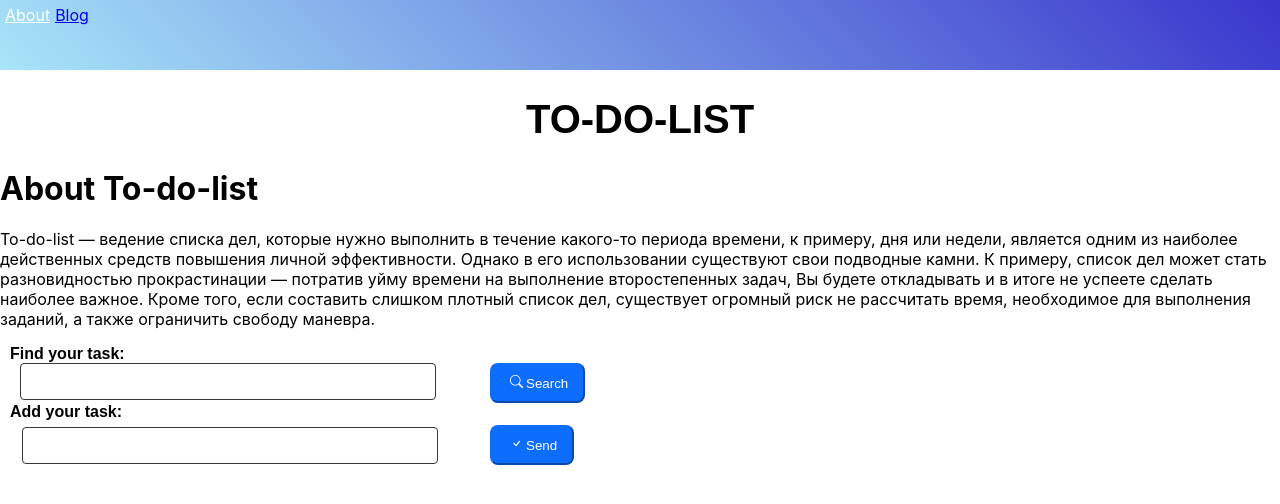
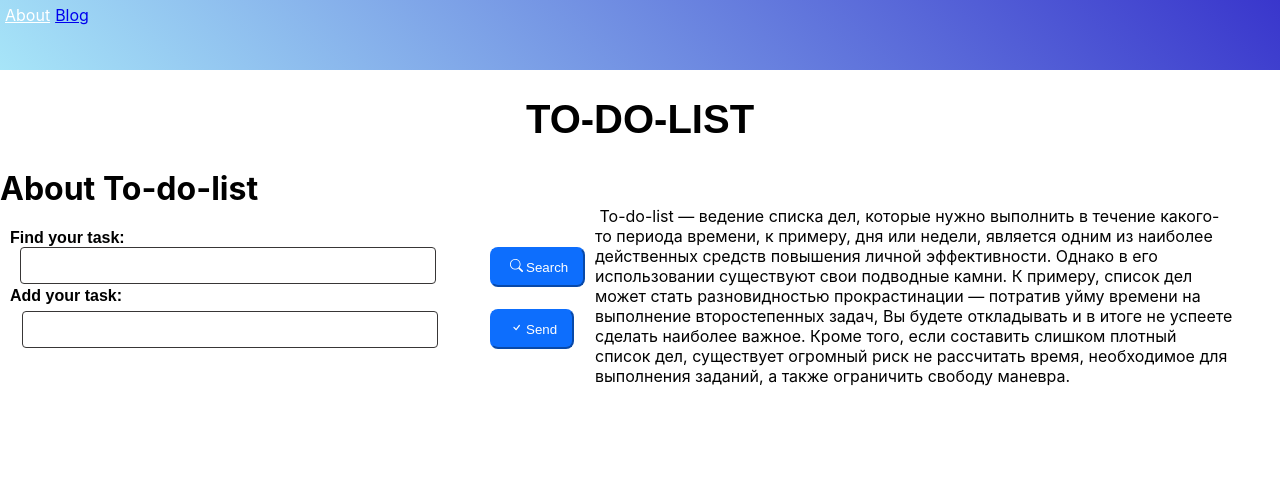
Before and after one commit to Tatsiana1010/to-do-list, a React (Create React App) app in the folder list/: page /about in a window 1280 px wide. Shown: the top 504 px of the page. Built offline with nearby package versions, Linux system fonts and the light colour scheme.

Commit message:
конечный

```diff
--- a/list/src/link/Aboutpage/index.css
+++ b/list/src/link/Aboutpage/index.css
@@ -1,3 +1,10 @@
 .to{
-    color:aqua;
+  font-size:medium;
+  position: fixed;
+        right: 15px;
+        top: 160px;
+        padding: 30px;
+        background: #ffffff;
+        color: rgb(2, 2, 2);
+        width: 50%;
 }
--- a/list/src/link/Aboutpage/index.js
+++ b/list/src/link/Aboutpage/index.js
@@ -1,9 +1,15 @@
 import React from "react";
+import './index.css';
+
+
+
 const Aboutpage = () =>{
     return(
         <div>
             <h1>About To-do-list</h1>
-            <p className="To">To-do-list — ведение списка дел, которые нужно выполнить в течение какого-то периода времени, к примеру, дня или недели, является одним из наиболее действенных средств повышения личной эффективности. Однако в его использовании существуют свои подводные камни. К примеру, список дел может стать разновидностью прокрастинации — потратив уйму времени на выполнение второстепенных задач, Вы будете откладывать и в итоге не успеете сделать наиболее важное. Кроме того, если составить слишком плотный список дел, существует огромный риск не рассчитать время, необходимое для выполнения заданий, а также ограничить свободу маневра.
+            <p className="to"> To-do-list — ведение списка дел, которые нужно выполнить в течение какого-то периода времени, к примеру, дня или недели, является одним из наиболее действенных средств повышения личной эффективности. Однако в его использовании существуют свои подводные камни. К примеру, список дел может стать разновидностью прокрастинации — потратив уйму времени на выполнение второстепенных задач, Вы будете откладывать и в итоге не успеете сделать наиболее важное. Кроме того, если составить слишком плотный список дел, существует огромный риск не рассчитать время, необходимое для выполнения заданий, а также ограничить свободу маневра.
+
+
 
 </p>
         </div>
--- a/list/src/list/index.js
+++ b/list/src/list/index.js
@@ -9,16 +9,23 @@ export default function Tasklist() {
     const [getFilter,setFilter]=useState('')
 
     function AddItem(name) {
-        let data=setlist([name, ...list])
+        let data=[name, ...list];
+        setlist(data);
         localStorage.setItem('list',JSON.stringify(data));
-        setlist(data);
+
 
     }
-
+ useEffect(()=>{
+let dataJson = localStorage.getItem('list');
+if(dataJson !==null && dataJson.length>1){
+    let data = JSON.parse(dataJson);
+    setlist(data);
+}
+ });
 
     function DeletateItem(deleteIndex) {
-        let data=setlist(list.filter((value, index) => index != deleteIndex))
-        setlist(data);
+        let data=list.filter((value, index) => index != deleteIndex);
+        setlist(data)
         localStorage.setItem('list',JSON.stringify(data));
 
     }
```
